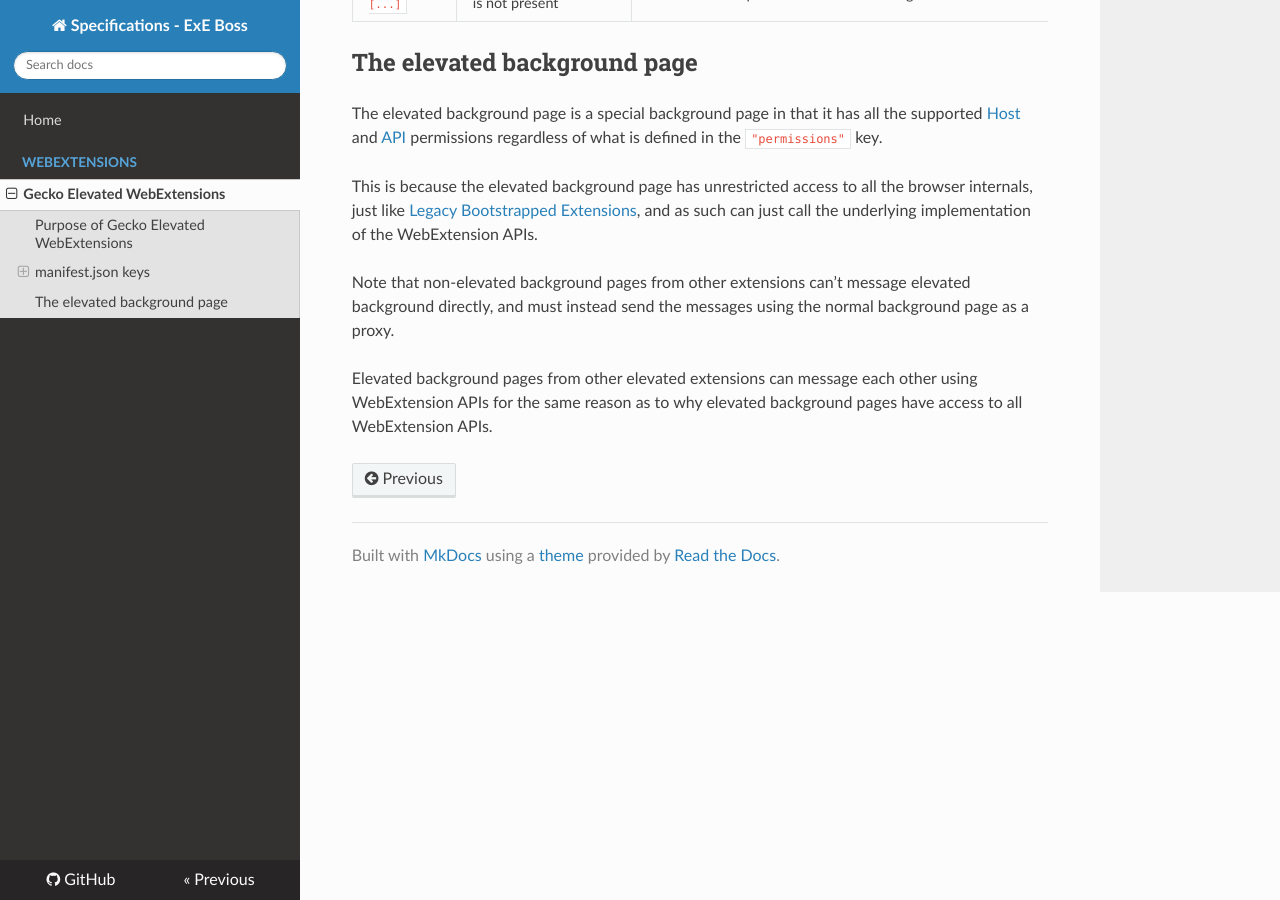
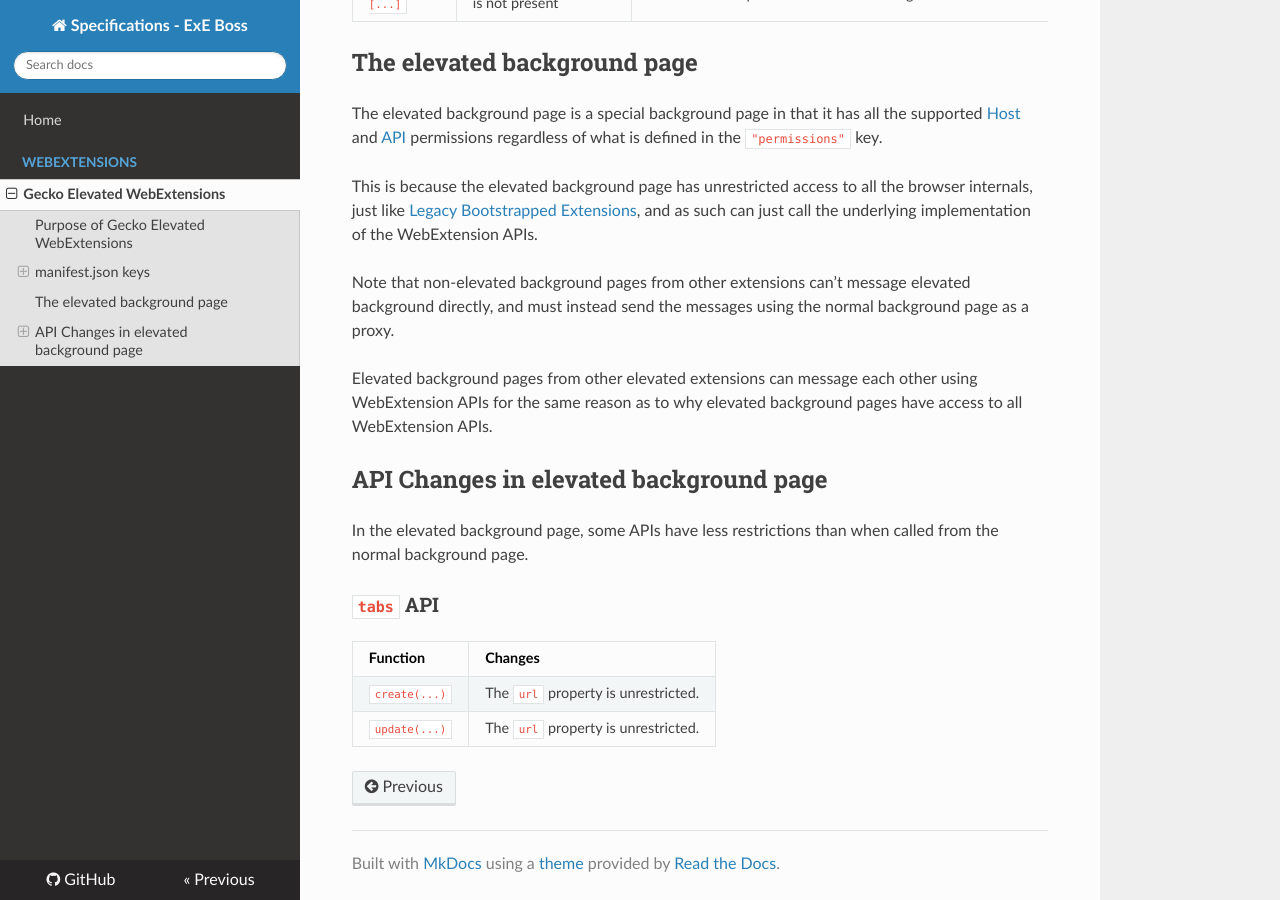
Before and after one commit to ExE-Boss/specifications, an MkDocs documentation site: the page built from docs/WebExtensions/Gecko-Elevated.md, in a window 1280 px wide and 900 px high, scrolled down 954 px. Built offline with MkDocs 1.6.1, drawn with Linux system fonts in a browser that asks for light colours; nearby versions of some CDN libraries; old or Windows-style settings are respelled for this version of MkDocs; some of the changed text lies outside the part shown.

Commit message:
Publish “Gecko Elevated WebExtensions Specification — Version 0.1.1”
  This version documents how certain APIs are affected when called from
the elevated background page.

```diff
--- a/docs/WebExtensions/Gecko-Elevated.md
+++ b/docs/WebExtensions/Gecko-Elevated.md
@@ -30,7 +30,7 @@ Gecko Elevated WebExtensions are denoted by having the
 This key is a JSON object containing the following keys:
 
 | Key	| Required	| Details	|
-| ----	| ----	| ----	|
+| -----	| -----	| -----	|
 | `"page": "<Page URL>"`	| Required if `"scripts"` is not present	| Defines the elevated background page.	|
 | `"scripts": [...]`	| Required if `"page"` is not present	| Defines the scripts that are added to the generated elevated background page.	|
 
@@ -54,3 +54,16 @@ normal background page as a proxy.
 Elevated background pages from other elevated extensions can message each other
 using WebExtension APIs for the same reason as to why elevated background pages
 have access to all WebExtension APIs.
+
+API Changes in elevated background page
+---------------------------------------
+
+In the elevated background page, some APIs have less restrictions than when
+called from the normal background page.
+
+### `tabs` API
+
+| Function	| Changes	|
+| -----	| -----	|
+| `create(...)`	| The `url` property is unrestricted.	|
+| `update(...)`	| The `url` property is unrestricted.	|
```
Also changed, not shown: other parts of docs/WebExtensions/Gecko-Elevated.md (+1 -1 lines).
